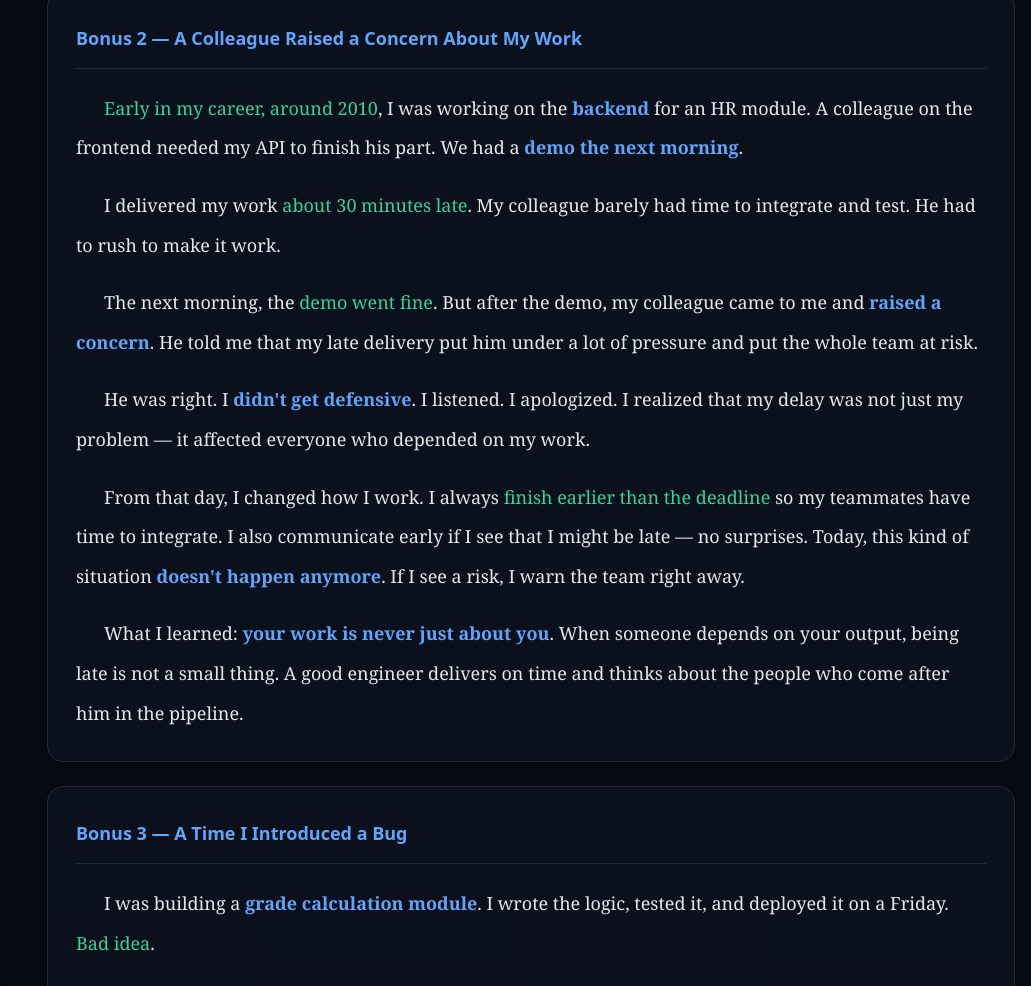
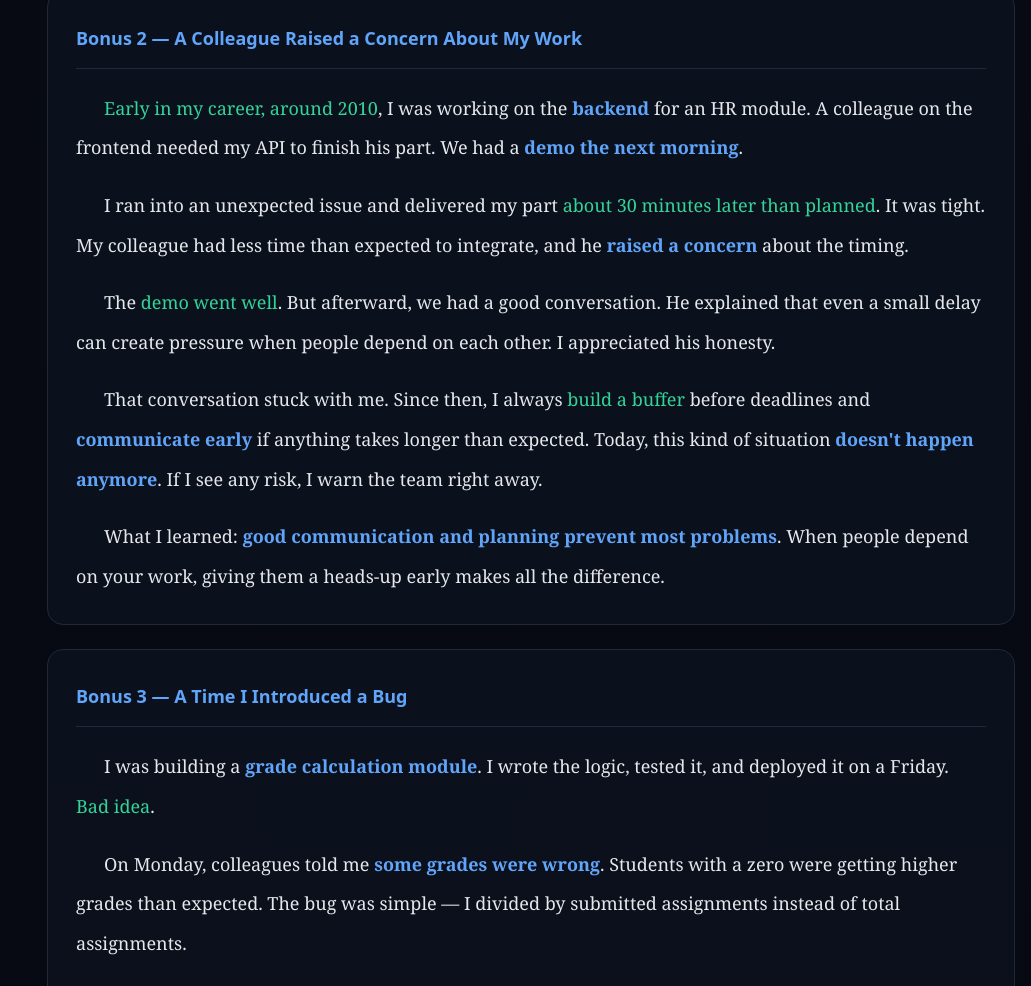
Before and after one commit to hrhouma2/revision-github, a plain HTML site: page my-introduction.html in a window 1280 px wide. Shown: the part 8960-9946 px from the top of the page, without its empty margins (249-1280 px from the left). Drawn offline with Linux system fonts and the light colour scheme.

Commit message:
Soften Bonus 2 tone - unexpected issue, less blame, more positive framing

```diff
--- a/my-introduction.html
+++ b/my-introduction.html
@@ -365,11 +365,10 @@
         <h2>Bonus 2 — A Colleague Raised a Concern About My Work</h2>
         <div class="script">
           <p><span class="kw">Early in my career, around 2010</span>, I was working on the <span class="hl">backend</span> for an HR module. A colleague on the frontend needed my API to finish his part. We had a <span class="hl">demo the next morning</span>.</p>
-          <p>I delivered my work <span class="kw">about 30 minutes late</span>. My colleague barely had time to integrate and test. He had to rush to make it work.</p>
-          <p>The next morning, the <span class="kw">demo went fine</span>. But after the demo, my colleague came to me and <span class="hl">raised a concern</span>. He told me that my late delivery put him under a lot of pressure and put the whole team at risk.</p>
-          <p>He was right. I <span class="hl">didn't get defensive</span>. I listened. I apologized. I realized that my delay was not just my problem — it affected everyone who depended on my work.</p>
-          <p>From that day, I changed how I work. I always <span class="kw">finish earlier than the deadline</span> so my teammates have time to integrate. I also communicate early if I see that I might be late — no surprises. Today, this kind of situation <span class="hl">doesn't happen anymore</span>. If I see a risk, I warn the team right away.</p>
-          <p>What I learned: <span class="hl">your work is never just about you</span>. When someone depends on your output, being late is not a small thing. A good engineer delivers on time and thinks about the people who come after him in the pipeline.</p>
+          <p>I ran into an unexpected issue and delivered my part <span class="kw">about 30 minutes later than planned</span>. It was tight. My colleague had less time than expected to integrate, and he <span class="hl">raised a concern</span> about the timing.</p>
+          <p>The <span class="kw">demo went well</span>. But afterward, we had a good conversation. He explained that even a small delay can create pressure when people depend on each other. I appreciated his honesty.</p>
+          <p>That conversation stuck with me. Since then, I always <span class="kw">build a buffer</span> before deadlines and <span class="hl">communicate early</span> if anything takes longer than expected. Today, this kind of situation <span class="hl">doesn't happen anymore</span>. If I see any risk, I warn the team right away.</p>
+          <p>What I learned: <span class="hl">good communication and planning prevent most problems</span>. When people depend on your work, giving them a heads-up early makes all the difference.</p>
         </div>
       </section>
 
```
